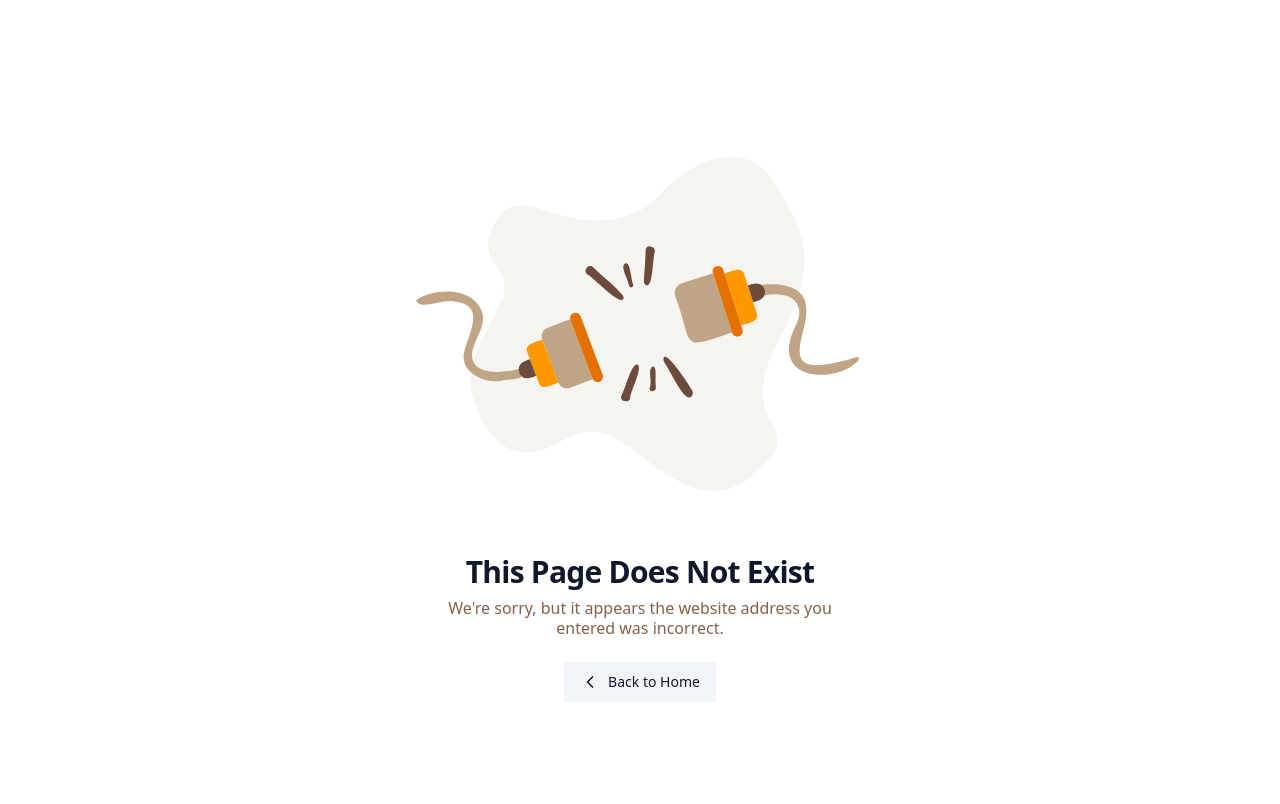
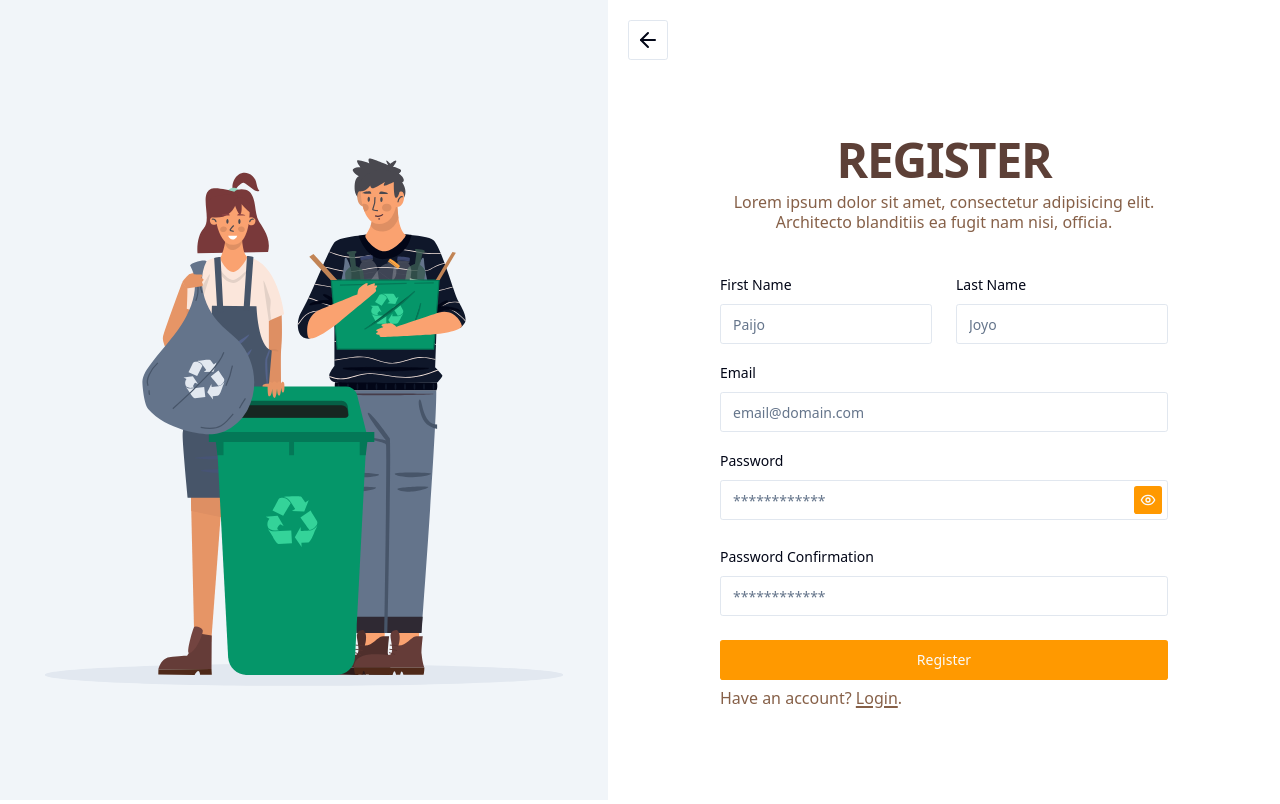
Before and after one commit to rizalarfiyan/fe-booking, a React (Vite) app: page /register in a window 1280 px wide. Built offline with nearby package versions, Linux system fonts and the light colour scheme.

Commit message:
feat: add register page
Signed-off-by: Muhamad Rizal Arfiyan <rizal.arfiyan.23@gmail.com>

```diff
--- a/src/pages/auth/Login.tsx
+++ b/src/pages/auth/Register.tsx
@@ -15,15 +15,21 @@ import {
 } from '@/components/Form'
 import { Input } from '@/components/Input'
 import { Button } from '@components/Button'
-import { Checkbox } from '@components/Checkbox'
 import { Typography } from '@components/Typograpy.tsx'
 import { Eye } from 'lucide-react'
 
-const formSchema = z.object({
-  email: z.string().email(),
-  password: z.string().min(5, 'Password is required'),
-  isRemember: z.boolean().default(false).optional(),
-})
+const formSchema = z
+  .object({
+    first_name: z.string().min(3),
+    last_name: z.string().optional(),
+    email: z.string().email(),
+    password: z.string().min(5, 'Password is required'),
+    password_confirmation: z.string(),
+  })
+  .refine((data) => data.password === data.password_confirmation, {
+    message: "Password don't match",
+    path: ['password_confirmation'],
+  })
 
 const Component: React.FC = () => {
   const [showPassword, setShowPassword] = useState<boolean>(false)
@@ -31,9 +37,11 @@ const Component: React.FC = () => {
   const form = useForm<z.infer<typeof formSchema>>({
     resolver: zodResolver(formSchema),
     defaultValues: {
+      first_name: '',
+      last_name: '',
       email: '',
       password: '',
-      isRemember: false,
+      password_confirmation: '',
     },
   })
 
@@ -48,13 +56,42 @@ const Component: React.FC = () => {
 
   return (
     <Layout
-      title='Login'
+      title='Register'
       description='Lorem ipsum dolor sit amet, consectetur adipisicing elit. Architecto blanditiis ea fugit nam nisi, officia.'
       hasBack
     >
       <Form {...form}>
         <form onSubmit={form.handleSubmit(onSubmit)} className='space-y-6'>
           <div className='space-y-4'>
+            <div className='flex flex-col md:flex-row gap-6'>
+              <FormField
+                control={form.control}
+                name='first_name'
+                render={({ field }) => (
+                  <FormItem>
+                    <FormLabel>First Name</FormLabel>
+                    <FormControl>
+                      <Input placeholder='Paijo' type='text' {...field} />
+                    </FormControl>
+                    <FormMessage />
+                  </FormItem>
+                )}
+              />
+              <FormField
+                control={form.control}
+                name='last_name'
+                render={({ field }) => (
+                  <FormItem>
+                    <FormLabel>Last Name</FormLabel>
+                    <FormControl>
+                      <Input placeholder='Joyo' type='text' {...field} />
+                    </FormControl>
+                    <FormMessage />
+                  </FormItem>
+                )}
+              />
+            </div>
+
             <FormField
               control={form.control}
               name='email'
@@ -64,7 +101,7 @@ const Component: React.FC = () => {
                   <FormControl>
                     <Input
                       placeholder='email@domain.com'
-                      type='text'
+                      type='email'
                       {...field}
                     />
                   </FormControl>
@@ -102,33 +139,29 @@ const Component: React.FC = () => {
           </div>
           <FormField
             control={form.control}
-            name='isRemember'
+            name='password_confirmation'
             render={({ field }) => (
-              <FormItem className='flex flex-row items-center space-x-2 space-y-0'>
+              <FormItem>
+                <FormLabel>Password Confirmation</FormLabel>
                 <FormControl>
-                  <Checkbox
-                    checked={field.value}
-                    onCheckedChange={field.onChange}
+                  <Input
+                    placeholder='************'
+                    type={showPassword ? 'text' : 'password'}
+                    {...field}
                   />
                 </FormControl>
-                <FormLabel className='space-y-1 leading-none cursor-pointer'>
-                  Stay Logged In?
-                </FormLabel>
+                <FormMessage />
               </FormItem>
             )}
           />
           <div className='space-y-2'>
             <Button type='submit' className='w-full'>
-              Submit
+              Register
             </Button>
             <Typography as='p' type='description'>
-              <span>Haven’t an account? </span>
+              <span>Have an account? </span>
               <Typography type='underline' asChild>
-                <Link to='/register'>Register</Link>
-              </Typography>
-              <span>. or </span>
-              <Typography type='underline' asChild>
-                <Link to='/forgot-password'>Forgot your Password</Link>
+                <Link to='/login'>Login</Link>
               </Typography>
               <span>.</span>
             </Typography>
--- a/src/routes.tsx
+++ b/src/routes.tsx
@@ -17,6 +17,10 @@ const router = createBrowserRouter([
     lazy: lazyWrap(() => import('@pages/auth/Login')),
   },
   {
+    path: 'register',
+    lazy: lazyWrap(() => import('@pages/auth/Register')),
+  },
+  {
     path: '*',
     lazy: lazyWrap(() => import('@pages/NotFound')),
   },
```
